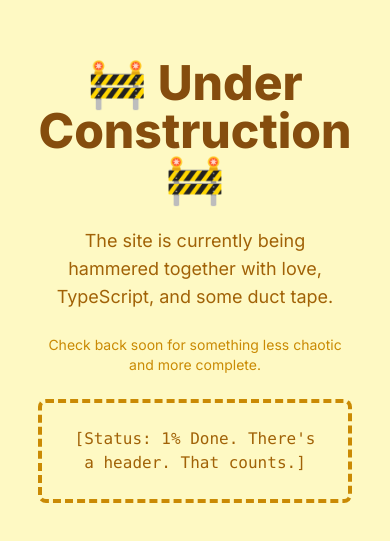
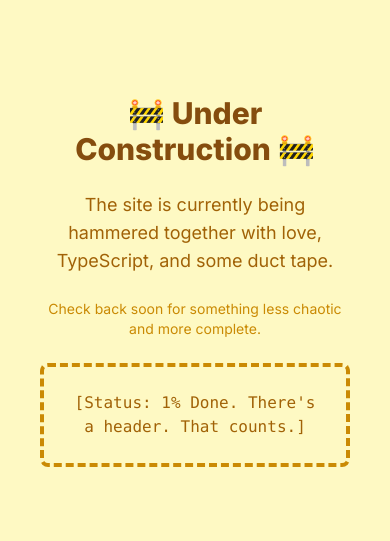
Before and after one commit to matthew-c-lee/matthewlee-name, a Next.js app: page / in a window 390 px wide. Shown: the part 141-682 px from the top of the page. Built offline with nearby package versions, Linux system fonts and the light colour scheme.

Commit message:
Update page.tsx

```diff
--- a/src/app/page.tsx
+++ b/src/app/page.tsx
@@ -4,7 +4,7 @@ export default function Home() {
     return (
         <main className="flex min-h-screen flex-col items-center justify-center bg-yellow-100 dark:bg-yellow-900 p-10 text-center">
             <div className="max-w-xl space-y-6">
-                <h1 className="text-5xl font-extrabold text-yellow-800 dark:text-yellow-200">
+                <h1 className="text-3xl sm:text-4xl md:text-5xl font-extrabold text-yellow-800 dark:text-yellow-200">
                     🚧 Under Construction 🚧
                 </h1>
                 <p className="text-lg text-yellow-700 dark:text-yellow-300">
```
